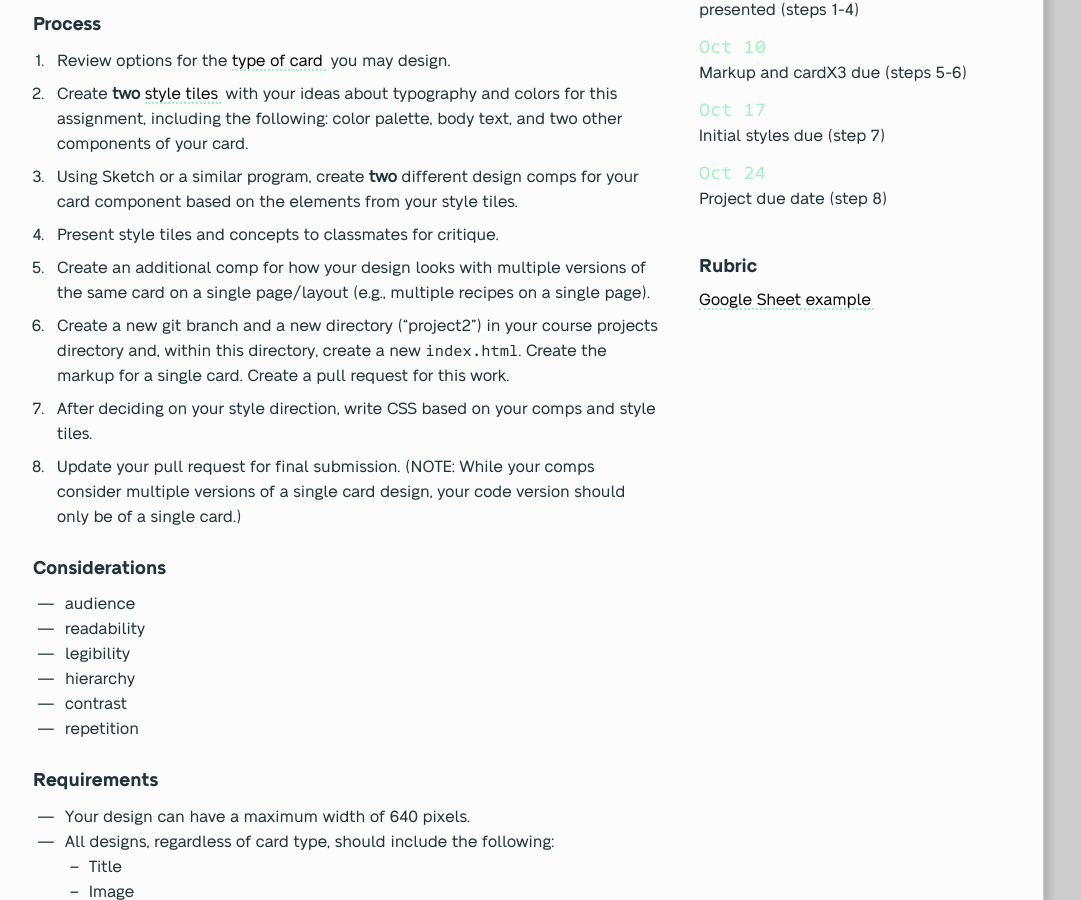
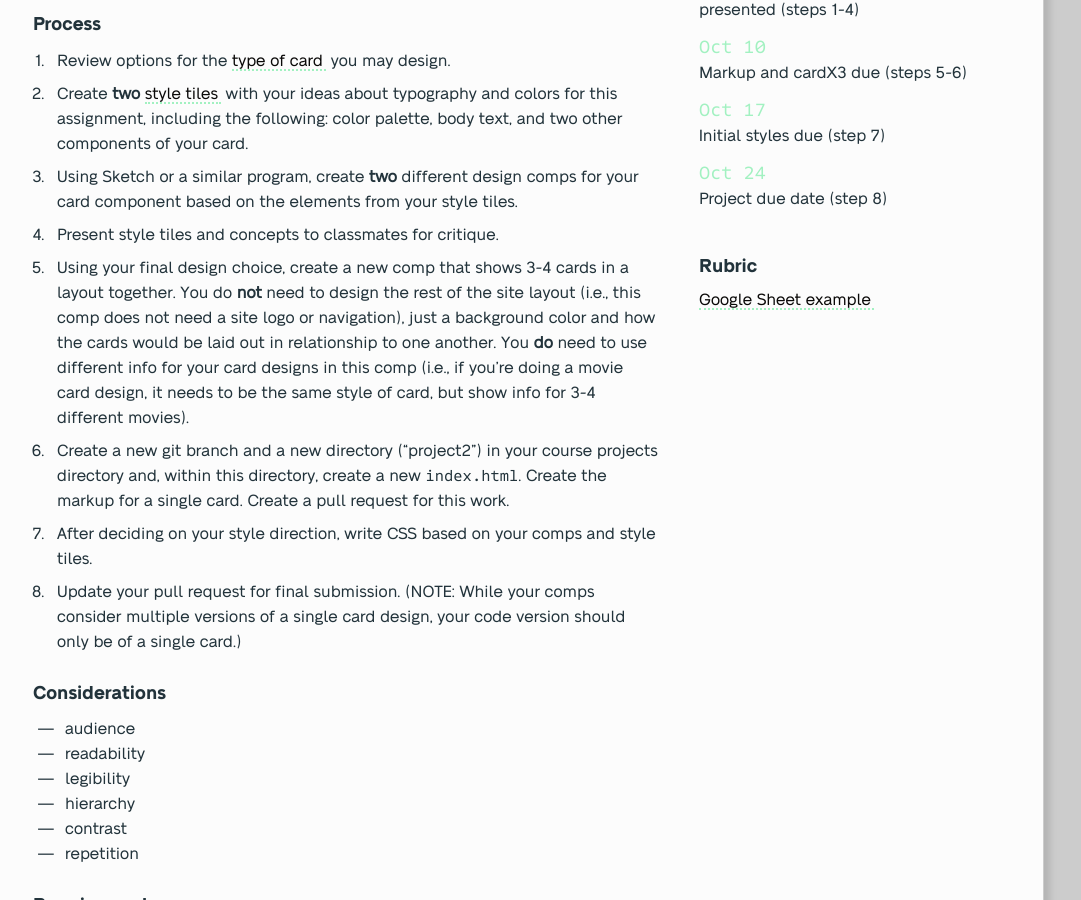
Before and after one commit to mica-web/mica-web.github.io, a Jekyll site: the page built from gd-220/proj2.md, in a window 1280 px wide and 900 px high, scrolled down 335 px. Shown: the whole window, without its empty margins (31-1112 px from the left). Built offline with Jekyll 4.4.1, drawn with Linux system fonts in a browser that asks for light colours; some web fonts are replaced.

Commit message:
More detail on step 5

```diff
--- a/gd-220/proj2.md
+++ b/gd-220/proj2.md
@@ -20,7 +20,7 @@ You will design the layout for a card/tile component and create the design using
 1. Create **two** [style tiles](https://alistapart.com/article/style-tiles-and-how-they-work) with your ideas about typography and colors for this assignment, including the following: color palette, body text, and two other components of your card.
 1. Using Sketch or a similar program, create **two** different design comps for your card component based on the elements from your style tiles.
 1. Present style tiles and concepts to classmates for critique.
-1. Create an additional comp for how your design looks with multiple versions of the same card on a single page/layout (e.g., multiple recipes on a single page).
+1. Using your final design choice, create a new comp that shows 3-4 cards in a layout together. You do **not** need to design the rest of the site layout (i.e., this comp does not need a site logo or navigation), just a background color and how the cards would be laid out in relationship to one another. You **do** need to use different info for your card designs in this comp (i.e., if you're doing a movie card design, it needs to be the same style of card, but show info for 3-4 different movies).
 1. Create a new git branch and a new directory ("project2") in your course projects directory and, within this directory, create a new `index.html`. Create the markup for a single card. Create a pull request for this work.
 1. After deciding on your style direction, write CSS based on your comps and style tiles.
 1. Update your pull request for final submission. (NOTE: While your comps consider multiple versions of a single card design, your code version should only be of a single card.)
```
